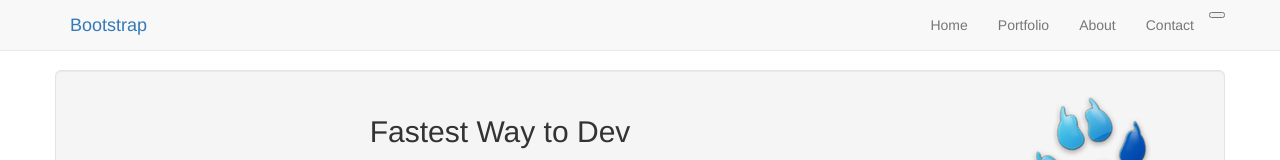
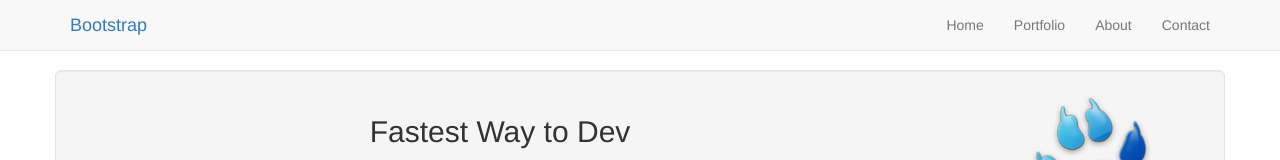
Before and after one commit to BluePawDev/bootstrap, a plain HTML site: page index.html in a window 1280 px wide. Shown: the top 160 px of the page. Drawn offline with nearby package versions, Linux system fonts and the light colour scheme.

Commit message:
Change .navbar-toggler navbar-toggleable-xs to .navbar-toggle

```diff
--- a/index.html
+++ b/index.html
@@ -14,7 +14,7 @@
           <a href="/">Bootstrap</a>
         </div>
         <div class="nav navbar-right">
-          <button type="button" class="navbar-toggler navbar-toggleable-xs"><span class="sr-only">Toggle navigation</span></button>
+          <button type="button" class="navbar-toggle"><span class="sr-only">Toggle navigation</span></button>
           <ul class="nav navbar-nav collapse navbar-collapse">
             <li><a href="index.html">Home</a></li>
             <li><a href="portfolio.html">Portfolio</a></li>
```
